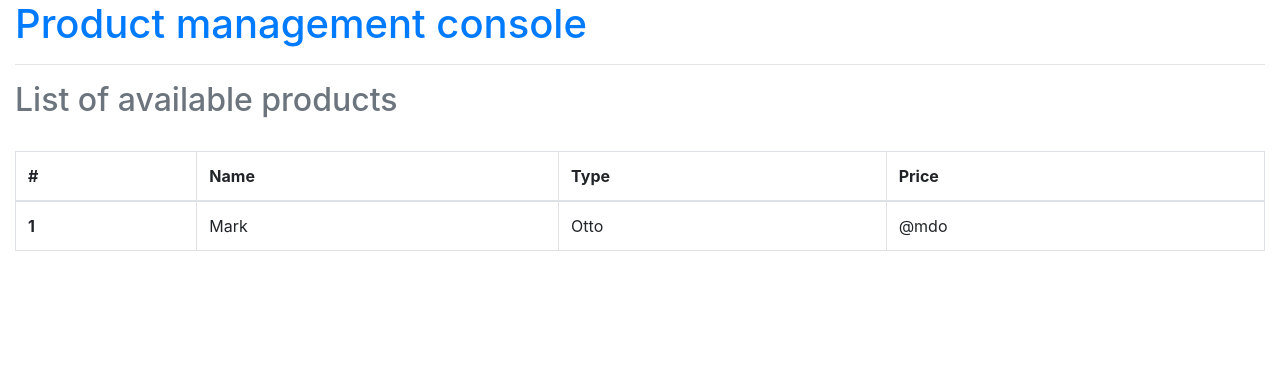
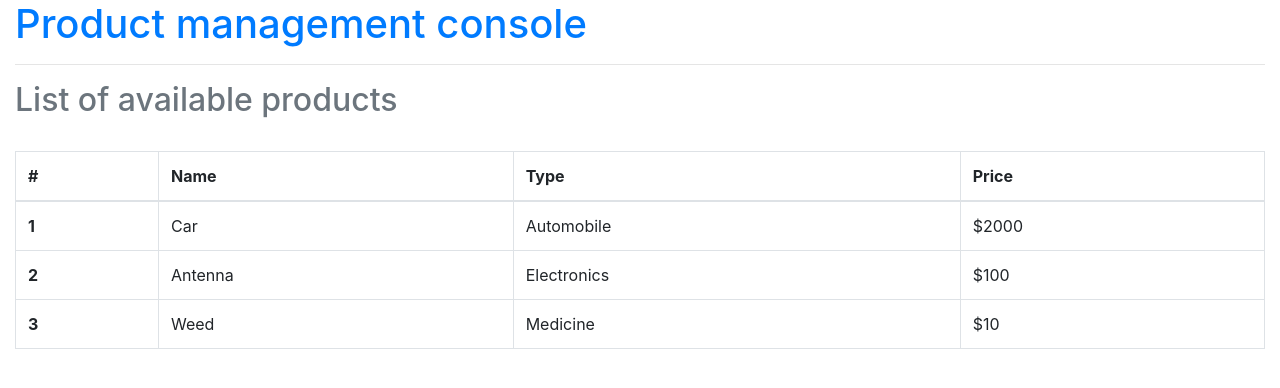
Before and after one commit to tomvictor/learnNg, an Angular app: page / in a window 1280 px wide. Shown: the top 388 px of the page. Built offline with nearby package versions, Linux system fonts and the light colour scheme.

Commit message:
*ngIf and *ngFor

```diff
--- a/src/app/product-list/product-list.component.html
+++ b/src/app/product-list/product-list.component.html
@@ -1,6 +1,6 @@
 <h2 class="text-secondary">List of available products</h2>
 <br>
-<table class="table table-bordered">
+<table class="table table-bordered" *ngIf="products && products.length">
     <thead>
       <tr>
         <th scope="col">#</th>
@@ -10,11 +10,11 @@
       </tr>
     </thead>
     <tbody>
-      <tr>
-        <th scope="row">1</th>
-        <td>Mark</td>
-        <td>Otto</td>
-        <td>@mdo</td>
+      <tr *ngFor="let product of products">
+        <th scope="row">{{product.id}}</th>
+        <td>{{product.name}}</td>
+        <td>{{product.type}}</td>
+        <td>{{product.price}}</td>
       </tr>
 
     </tbody>
--- a/src/app/product-list/product-list.component.ts
+++ b/src/app/product-list/product-list.component.ts
@@ -6,6 +6,26 @@ import { Component, OnInit } from '@angular/core';
   styleUrls: ['./product-list.component.css']
 })
 export class ProductListComponent implements OnInit {
+  products : any[] = [
+    {
+      "id": 1,
+      "name" : "Car",
+      "type" : "Automobile",
+      "price" : "$2000"
+    },
+    {
+      "id": 2,
+      "name" : "Antenna",
+      "type" : "Electronics",
+      "price" : "$100"
+    },
+    {
+      "id": 3,
+      "name" : "Weed",
+      "type" : "Medicine",
+      "price" : "$10"
+    }
+  ];
 
   constructor() { }
 
```
